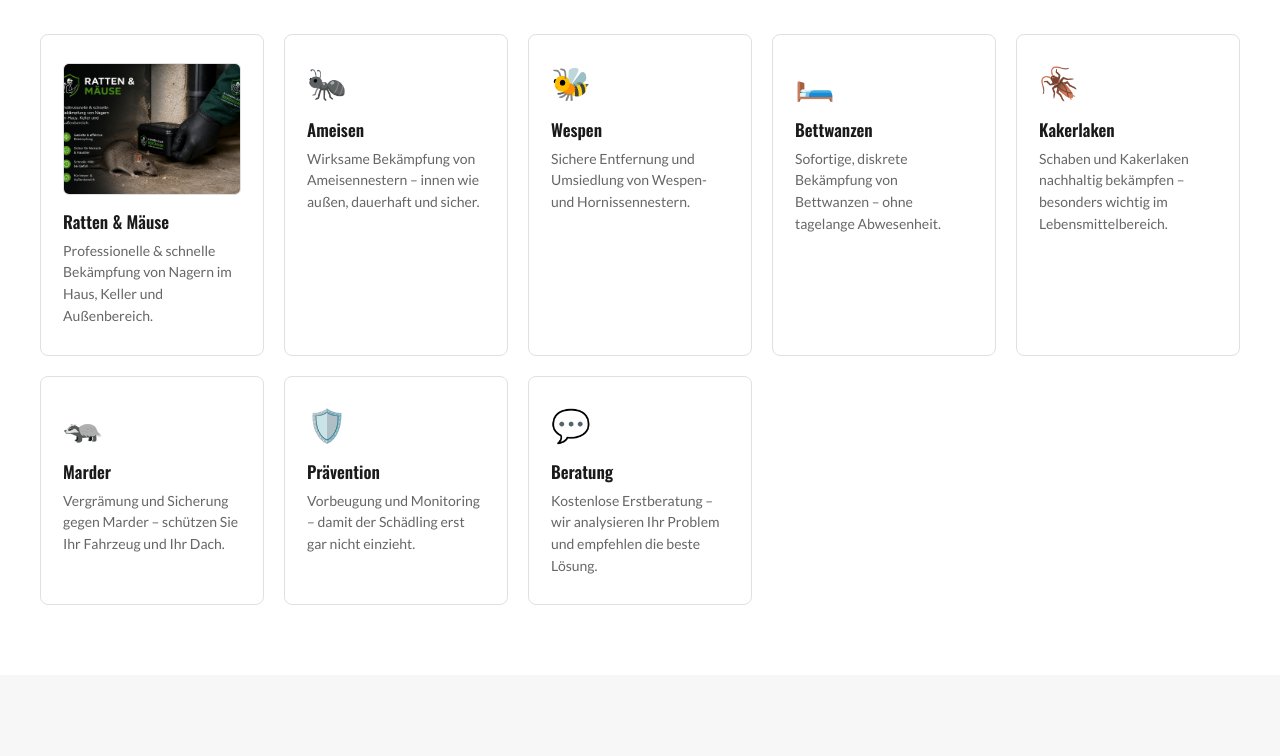
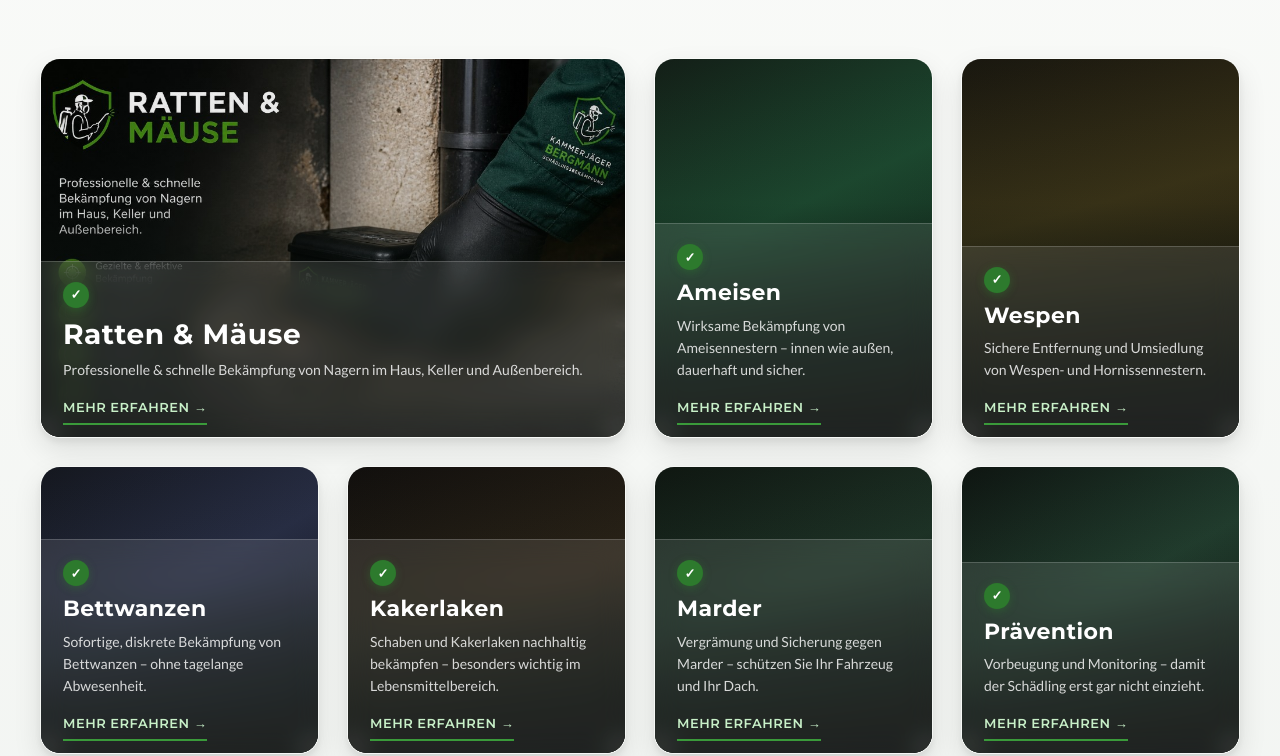
Before and after one commit to mareyjorg-sketch/vercel-app, a React (Vite) app: page / in a window 1280 px wide. Shown: the part 890-1646 px from the top of the page. Built offline with nearby package versions, Linux system fonts and the light colour scheme.

Commit message:
Leistungen: Bento cards, glass content, gradients, Montserrat, hover lift
Co-authored-by: Cursor <cursoragent@cursor.com>

```diff
--- a/index.html
+++ b/index.html
@@ -11,7 +11,7 @@
     <link rel="preconnect" href="https://fonts.googleapis.com" />
     <link rel="preconnect" href="https://fonts.gstatic.com" crossorigin />
     <link
-      href="https://fonts.googleapis.com/css2?family=Oswald:wght@400;600;700&amp;family=Lato:wght@300;400;700&amp;display=swap"
+      href="https://fonts.googleapis.com/css2?family=Montserrat:wght@500;600;700&amp;family=Oswald:wght@400;600;700&amp;family=Lato:wght@300;400;700&amp;display=swap"
       rel="stylesheet"
     />
   </head>
--- a/src/App.css
+++ b/src/App.css
@@ -272,6 +272,11 @@ nav.main-nav a[aria-current="page"] {
   padding: 70px 24px;
 }
 
+.section--leistungen {
+  padding: 88px 24px 96px;
+  background: linear-gradient(180deg, #fafbf9 0%, #f0f3f0 100%);
+}
+
 .section-inner {
   max-width: 1200px;
   margin: 0 auto;
@@ -280,6 +285,10 @@ nav.main-nav a[aria-current="page"] {
 .section-header {
   text-align: center;
   margin-bottom: 50px;
+}
+
+.section-header--leistungen {
+  margin-bottom: 56px;
 }
 
 .section-header h2 {
@@ -306,59 +315,230 @@ nav.main-nav a[aria-current="page"] {
   margin: 14px auto 16px;
 }
 
-.leistungen-grid {
+/* Bento: Ratten & Mäuse prominent */
+.leistungen-bento {
   display: grid;
-  grid-template-columns: repeat(auto-fill, minmax(210px, 1fr));
-  gap: 20px;
+  grid-template-columns: repeat(4, minmax(0, 1fr));
+  gap: 28px;
 }
 
 .leistung-card {
-  background: var(--white);
-  border: 1px solid var(--border);
-  border-radius: 8px;
-  padding: 28px 22px;
+  position: relative;
+  display: flex;
+  flex-direction: column;
+  justify-content: flex-end;
+  min-height: 288px;
+  border-radius: 20px;
+  overflow: hidden;
+  border: 1px solid rgba(255, 255, 255, 0.12);
+  box-shadow:
+    0 4px 6px rgba(0, 0, 0, 0.06),
+    0 12px 28px rgba(0, 0, 0, 0.1);
   transition:
-    border-color 0.2s,
-    box-shadow 0.2s,
-    transform 0.2s;
+    transform 0.38s cubic-bezier(0.22, 1, 0.36, 1),
+    box-shadow 0.38s cubic-bezier(0.22, 1, 0.36, 1);
   cursor: default;
 }
 
-.leistung-card:hover {
-  border-color: var(--green);
-  box-shadow: 0 6px 24px rgba(45, 122, 45, 0.12);
-  transform: translateY(-3px);
+.leistung-card--hero {
+  grid-column: span 2;
+  min-height: 380px;
 }
 
-.leistung-icon {
-  font-size: 32px;
-  margin-bottom: 14px;
-  display: block;
+.leistung-card:hover {
+  transform: translateY(-10px) scale(1.02);
+  box-shadow:
+    0 12px 24px rgba(0, 0, 0, 0.12),
+    0 28px 56px rgba(0, 0, 0, 0.16);
 }
 
-.leistung-thumb {
+.leistung-card__media {
+  position: absolute;
+  inset: 0;
+  z-index: 0;
+}
+
+.leistung-card__img {
   width: 100%;
-  height: 132px;
+  height: 100%;
   object-fit: cover;
   object-position: center;
-  border-radius: 6px;
-  margin-bottom: 14px;
-  display: block;
-  border: 1px solid var(--border);
+  transform: scale(1.02);
+  transition: transform 0.55s cubic-bezier(0.22, 1, 0.36, 1);
 }
 
-.leistung-card h3 {
-  font-family: "Oswald", sans-serif;
-  font-size: 17px;
-  font-weight: 600;
-  color: var(--dark);
-  margin-bottom: 6px;
+.leistung-card:hover .leistung-card__img {
+  transform: scale(1.07);
 }
 
-.leistung-card p {
+.leistung-card__gradient {
+  width: 100%;
+  height: 100%;
+  min-height: 100%;
+}
+
+.leistung-card__gradient--ameisen {
+  background: linear-gradient(155deg, #142018 0%, #1e4d32 42%, #0a100c 100%);
+}
+
+.leistung-card__gradient--wespen {
+  background: linear-gradient(165deg, #1a1810 0%, #3d3518 40%, #0e0c08 100%);
+}
+
+.leistung-card__gradient--bettwanzen {
+  background: linear-gradient(150deg, #151820 0%, #2a3048 45%, #0a0c12 100%);
+}
+
+.leistung-card__gradient--kakerlaken {
+  background: linear-gradient(160deg, #12100e 0%, #2c2418 48%, #080706 100%);
+}
+
+.leistung-card__gradient--marder {
+  background: linear-gradient(158deg, #101812 0%, #1f3528 44%, #060807 100%);
+}
+
+.leistung-card__gradient--praevention {
+  background: linear-gradient(152deg, #0f1612 0%, #234030 46%, #070a08 100%);
+}
+
+.leistung-card__gradient--beratung {
+  background: linear-gradient(162deg, #141a1c 0%, #2a3840 42%, #080b0d 100%);
+}
+
+.leistung-card__scrim {
+  position: absolute;
+  inset: 0;
+  z-index: 1;
+  pointer-events: none;
+  background: linear-gradient(
+    to top,
+    rgba(6, 10, 8, 0.94) 0%,
+    rgba(10, 18, 14, 0.55) 38%,
+    rgba(12, 20, 16, 0.12) 62%,
+    rgba(0, 0, 0, 0.05) 100%
+  );
+}
+
+.leistung-card__content {
+  position: relative;
+  z-index: 2;
+  padding: 20px 22px 22px;
+  margin-top: auto;
+  background: rgba(255, 255, 255, 0.1);
+  backdrop-filter: blur(14px);
+  -webkit-backdrop-filter: blur(14px);
+  border-top: 1px solid rgba(255, 255, 255, 0.18);
+  border-radius: 0 0 18px 18px;
+}
+
+@supports not (backdrop-filter: blur(1px)) {
+  .leistung-card__content {
+    background: rgba(18, 26, 22, 0.88);
+  }
+}
+
+.leistung-card__badge {
+  display: inline-flex;
+  align-items: center;
+  justify-content: center;
+  width: 26px;
+  height: 26px;
+  margin-bottom: 10px;
+  border-radius: 50%;
+  background: var(--green);
+  color: var(--white);
+  font-size: 13px;
+  font-weight: 700;
+  line-height: 1;
+  box-shadow: 0 2px 8px rgba(45, 122, 45, 0.45);
+}
+
+.leistung-card__title {
+  font-family: "Montserrat", sans-serif;
+  font-size: clamp(17px, 2.1vw, 22px);
+  font-weight: 700;
+  letter-spacing: 0.02em;
+  color: var(--white);
+  margin-bottom: 8px;
+  line-height: 1.2;
+}
+
+.leistung-card--hero .leistung-card__title {
+  font-size: clamp(22px, 2.8vw, 28px);
+}
+
+.leistung-card__text {
+  font-family: "Lato", sans-serif;
   font-size: 14px;
-  color: var(--muted);
-  line-height: 1.55;
+  font-weight: 400;
+  color: rgba(255, 255, 255, 0.82);
+  line-height: 1.6;
+  margin-bottom: 14px;
+}
+
+.leistung-card__cta {
+  font-family: "Montserrat", sans-serif;
+  font-size: 13px;
+  font-weight: 600;
+  letter-spacing: 0.04em;
+  text-transform: uppercase;
+  color: #c8f0c8;
+  align-self: flex-start;
+  padding: 8px 0;
+  border-bottom: 2px solid var(--green-mid);
+  transition: color 0.2s, border-color 0.2s;
+}
+
+.leistung-card__cta:hover {
+  color: var(--white);
+  border-bottom-color: var(--white);
+}
+
+@media (max-width: 1024px) {
+  .leistungen-bento {
+    grid-template-columns: repeat(2, minmax(0, 1fr));
+    gap: 24px;
+  }
+
+  .leistung-card--hero {
+    grid-column: span 2;
+    min-height: 340px;
+  }
+}
+
+@media (max-width: 600px) {
+  .leistungen-bento {
+    grid-template-columns: 1fr;
+    gap: 22px;
+  }
+
+  .leistung-card--hero {
+    grid-column: span 1;
+    min-height: 300px;
+  }
+
+  .leistung-card {
+    min-height: 268px;
+  }
+
+  .leistung-card:hover {
+    transform: translateY(-6px) scale(1.01);
+  }
+}
+
+@media (prefers-reduced-motion: reduce) {
+  .leistung-card,
+  .leistung-card__img {
+    transition: none;
+  }
+
+  .leistung-card:hover {
+    transform: none;
+  }
+
+  .leistung-card:hover .leistung-card__img {
+    transform: scale(1.02);
+  }
 }
 
 /* ===================== ZERTIFIZIERUNGEN ===================== */
--- a/src/Home.jsx
+++ b/src/Home.jsx
@@ -1,21 +1,24 @@
+import { Link } from "react-router-dom";
 import SiteLayout from "./components/SiteLayout.jsx";
 import "./App.css";
 import { TEL, TEL_DISPLAY } from "./siteInfo.js";
 
+/** `bento: "hero"` = große Kachel · `gradient` = stimmungsvoller Platzhalter bis Fotos liegen (z. B. watermarked_img_… in /assets/) */
 const leistungen = [
   {
     title: "Ratten & Mäuse",
     text: "Professionelle & schnelle Bekämpfung von Nagern im Haus, Keller und Außenbereich.",
     image: "/assets/leistung-ratten-maeuse.png",
     imageAlt: "Ratten- und Mäusebekämpfung mit Köderstation – Kammerjäger Bergmann",
+    bento: "hero",
   },
-  { icon: "🐜", title: "Ameisen", text: "Wirksame Bekämpfung von Ameisennestern – innen wie außen, dauerhaft und sicher." },
-  { icon: "🐝", title: "Wespen", text: "Sichere Entfernung und Umsiedlung von Wespen- und Hornissennestern." },
-  { icon: "🛏️", title: "Bettwanzen", text: "Sofortige, diskrete Bekämpfung von Bettwanzen – ohne tagelange Abwesenheit." },
-  { icon: "🪳", title: "Kakerlaken", text: "Schaben und Kakerlaken nachhaltig bekämpfen – besonders wichtig im Lebensmittelbereich." },
-  { icon: "🦡", title: "Marder", text: "Vergrämung und Sicherung gegen Marder – schützen Sie Ihr Fahrzeug und Ihr Dach." },
-  { icon: "🛡️", title: "Prävention", text: "Vorbeugung und Monitoring – damit der Schädling erst gar nicht einzieht." },
-  { icon: "💬", title: "Beratung", text: "Kostenlose Erstberatung – wir analysieren Ihr Problem und empfehlen die beste Lösung." },
+  { title: "Ameisen", text: "Wirksame Bekämpfung von Ameisennestern – innen wie außen, dauerhaft und sicher.", gradient: "ameisen" },
+  { title: "Wespen", text: "Sichere Entfernung und Umsiedlung von Wespen- und Hornissennestern.", gradient: "wespen" },
+  { title: "Bettwanzen", text: "Sofortige, diskrete Bekämpfung von Bettwanzen – ohne tagelange Abwesenheit.", gradient: "bettwanzen" },
+  { title: "Kakerlaken", text: "Schaben und Kakerlaken nachhaltig bekämpfen – besonders wichtig im Lebensmittelbereich.", gradient: "kakerlaken" },
+  { title: "Marder", text: "Vergrämung und Sicherung gegen Marder – schützen Sie Ihr Fahrzeug und Ihr Dach.", gradient: "marder" },
+  { title: "Prävention", text: "Vorbeugung und Monitoring – damit der Schädling erst gar nicht einzieht.", gradient: "praevention" },
+  { title: "Beratung", text: "Kostenlose Erstberatung – wir analysieren Ihr Problem und empfehlen die beste Lösung.", gradient: "beratung" },
 ];
 
 const gebiete = [
@@ -55,9 +58,9 @@ export default function Home() {
         </div>
       </section>
 
-      <section className="section" id="leistungen">
+      <section className="section section--leistungen" id="leistungen">
         <div className="section-inner">
-          <div className="section-header">
+          <div className="section-header section-header--leistungen">
             <h2>Unsere Leistungen</h2>
             <div className="underline" aria-hidden />
             <p>
@@ -65,19 +68,28 @@ export default function Home() {
             </p>
           </div>
 
-          <div className="leistungen-grid">
+          <div className="leistungen-bento" role="list">
             {leistungen.map((item) => (
-              <div key={item.title} className="leistung-card">
-                {item.image ? (
-                  <img className="leistung-thumb" src={item.image} alt={item.imageAlt ?? item.title} width={1024} height={682} loading="lazy" />
-                ) : (
-                  <span className="leistung-icon" aria-hidden>
-                    {item.icon}
+              <article key={item.title} className={`leistung-card ${item.bento === "hero" ? "leistung-card--hero" : ""}`} role="listitem">
+                <div className="leistung-card__media">
+                  {item.image ? (
+                    <img className="leistung-card__img" src={item.image} alt={item.imageAlt ?? ""} width={1024} height={682} loading="lazy" />
+                  ) : (
+                    <div className={`leistung-card__gradient leistung-card__gradient--${item.gradient}`} />
+                  )}
+                </div>
+                <div className="leistung-card__scrim" aria-hidden />
+                <div className="leistung-card__content">
+                  <span className="leistung-card__badge" aria-hidden>
+                    ✓
                   </span>
-                )}
-                <h3>{item.title}</h3>
-                <p>{item.text}</p>
-              </div>
+                  <h3 className="leistung-card__title">{item.title}</h3>
+                  <p className="leistung-card__text">{item.text}</p>
+                  <Link to="/#kontakt" className="leistung-card__cta">
+                    Mehr erfahren →
+                  </Link>
+                </div>
+              </article>
             ))}
           </div>
         </div>
```
